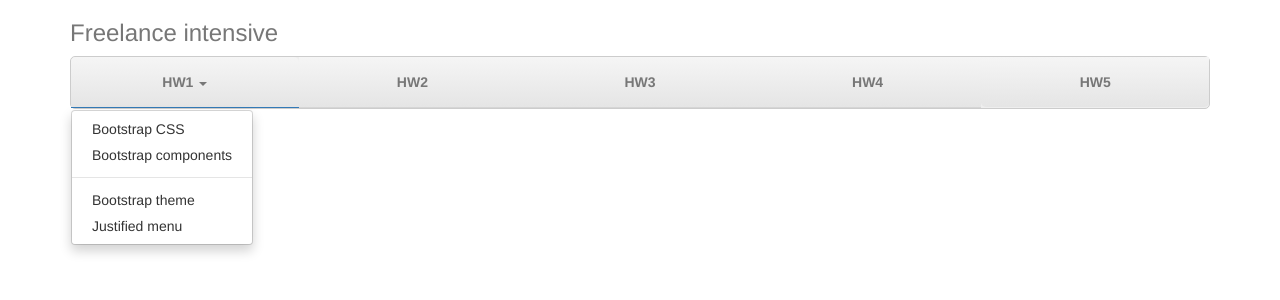
After one commit to ihorbelenok/FLstuff, a Django app: template FL/templates/frontpage.html in a window 1280 px wide, after a click on "HW1". The commit adds this page. Shown: the top 300 px of the page. Run offline with Django 3.2, Linux system fonts and the light colour scheme; the template is opened without the code that fills it, so the values that code supplies are empty; some libraries are stand-ins or nearby versions.

Commit message:
iterration 1: bootstrap css, elements and themes (updatet for pyAnywhere)

```diff
--- /dev/null
+++ b/FL/static/css/justified.css
@@ -0,0 +1,52 @@
+.nav-justified {
+    background-color: #eee;
+    border: 1px solid #ccc;
+    border-radius: 5px;
+}
+
+.nav-justified > li > a {
+    padding-top: 15px;
+    padding-bottom: 15px;
+    margin-bottom: 0;
+    font-weight: bold;
+    color: #777;
+    text-align: center;
+    background-color: #e5e5e5; /* Old browsers */
+    background-image: -moz-linear-gradient(top, #f5f5f5 0%, #e5e5e5 100%); /* FF3.6+ */
+    background-image: -webkit-gradient(linear, left top, left bottom, color-stop(0%, #f5f5f5), color-stop(100%, #e5e5e5)); /* Chrome,Safari4+ */
+    background-image: -webkit-linear-gradient(top, #f5f5f5 0%, #e5e5e5 100%); /* Chrome 10+,Safari 5.1+ */
+    background-image: -o-linear-gradient(top, #f5f5f5 0%, #e5e5e5 100%); /* Opera 11.10+ */
+    background-image: linear-gradient(top, #f5f5f5 0%, #e5e5e5 100%); /* W3C */
+    filter: progid:DXImageTransform.Microsoft.gradient(startColorstr='#f5f5f5', endColorstr='#e5e5e5', GradientType=0); /* IE6-9 */
+    background-repeat: repeat-x; /* Repeat the gradient */
+    border-bottom: 1px solid #d5d5d5;
+}
+
+.nav-justified > .active > a,
+.nav-justified > .active > a:hover,
+.nav-justified > .active > a:focus {
+    background-color: #ddd;
+    background-image: none;
+    box-shadow: inset 0 3px 7px rgba(0, 0, 0, .15);
+}
+
+.nav-justified > li:first-child > a {
+    border-radius: 5px 5px 0 0;
+}
+
+.nav-justified > li:last-child > a {
+    border-bottom: 0;
+    border-radius: 0 0 5px 5px;
+}
+
+.jumbotron {
+    background-color: transparent;
+    text-align: center;
+}
+
+.footer {
+    padding-top: 40px;
+    padding-bottom: 40px;
+    margin-top: 40px;
+    border-top: 1px solid #eee;
+}
--- a/FL/templates/bs_theme.html
+++ b/FL/templates/bs_theme.html
@@ -1,3 +1,4 @@
+{% load static from staticfiles %}
 <!DOCTYPE html>
 <html lang="en">
 <head>
--- /dev/null
+++ b/FL/templates/frontpage.html
@@ -0,0 +1,48 @@
+{% load static from staticfiles %}
+<!DOCTYPE html>
+<html lang="en">
+<head>
+    <meta charset="UTF-8">
+    <title>Theme Template for Bootstrap</title>
+    <!-- Include Styles -->
+    <!-- Latest compiled and minified CSS -->
+    <link rel="stylesheet" href="https://maxcdn.bootstrapcdn.com/bootstrap/3.3.6/css/bootstrap.min.css"
+          integrity="sha384-1q8mTJOASx8j1Au+a5WDVnPi2lkFfwwEAa8hDDdjZlpLegxhjVME1fgjWPGmkzs7" crossorigin="anonymous">
+    <!-- Optional theme -->
+    <link rel="stylesheet" href="https://maxcdn.bootstrapcdn.com/bootstrap/3.3.6/css/bootstrap-theme.min.css"
+          integrity="sha384-fLW2N01lMqjakBkx3l/M9EahuwpSfeNvV63J5ezn3uZzapT0u7EYsXMjQV+0En5r" crossorigin="anonymous">
+    <link rel="stylesheet" href="{% static "css/justified.css" %}">
+</head>
+<body>
+<div class="container">
+    <div class="conthead">
+        <h3 class="text-muted">Freelance intensive</h3>
+        <ul class="nav nav-justified">
+            <li><a href="#" class="dropdown-toggle" data-toggle="dropdown">HW1 <b class="caret"></b></a>
+                <ul class="dropdown-menu">
+                    <li><a href="{% url "bs_css" %}">Bootstrap CSS</a></li>
+                    <li><a href="{% url "bs_components" %}">Bootstrap components</a></li>
+                    <li class="divider"></li>
+                    <li><a href="{% url "bs_theme" %}">Bootstrap theme</a></li>
+                    <li><a href="{% url "bs_justify" %}">Justified menu</a></li>
+                </ul>
+            </li>
+            <li class="disabled"><a href="#">HW2</a></li>
+            <li class="disabled"><a href="#">HW3</a></li>
+            <li class="disabled"><a href="#">HW4</a></li>
+            <li class="disabled"><a href="#">HW5</a></li>
+        </ul>
+    </div>
+</div>
+
+
+<!-- Javascripts Inclusion -->
+<!-- jQuery Core -->
+<script src="https://code.jquery.com/jquery-1.12.4.min.js"
+        integrity="sha256-ZosEbRLbNQzLpnKIkEdrPv7lOy9C27hHQ+Xp8a4MxAQ=" crossorigin="anonymous"></script>
+<!-- Latest compiled and minified JavaScript -->
+<script src="https://maxcdn.bootstrapcdn.com/bootstrap/3.3.6/js/bootstrap.min.js"
+        integrity="sha384-0mSbJDEHialfmuBBQP6A4Qrprq5OVfW37PRR3j5ELqxss1yVqOtnepnHVP9aJ7xS"
+        crossorigin="anonymous"></script>
+</body>
+</html>
--- a/FL/templates/justified-nav.html
+++ b/FL/templates/justified-nav.html
@@ -1,3 +1,4 @@
+{% load static from staticfiles %}
 <!DOCTYPE html>
 <html lang="en">
 <head>
@@ -10,7 +11,7 @@
     <!-- Optional theme -->
     <link rel="stylesheet" href="https://maxcdn.bootstrapcdn.com/bootstrap/3.3.6/css/bootstrap-theme.min.css"
           integrity="sha384-fLW2N01lMqjakBkx3l/M9EahuwpSfeNvV63J5ezn3uZzapT0u7EYsXMjQV+0En5r" crossorigin="anonymous">
-    <link rel="stylesheet" href="justified.css">
+    <link rel="stylesheet" href="{% static "css/justified.css" %}">
 </head>
 <body>
 <div class="container">
--- a/FLstuff/urls.py
+++ b/FLstuff/urls.py
@@ -18,7 +18,10 @@ from django.contrib import admin
 from FL import views
 
 urlpatterns = [
-    url(r'^$', views.bs_css, name='bs_css'),
-    url(r'^components/', views.bs_components, name='bs_components'),
+    url(r'^$', views.frontpage, name='frontpage'),
+    url(r'^bs_css/$', views.bs_css, name='bs_css'),
+    url(r'^bs_comp/$', views.bs_components, name='bs_components'),
+    url(r'^bs_theme/$', views.bs_theme, name='bs_theme'),
+    url(r'^bs_just/$', views.bs_just, name='bs_justify'),
     url(r'^admin/', admin.site.urls),
 ]
```
Also changed, not shown: FL/views.py (+12 -0 lines).
